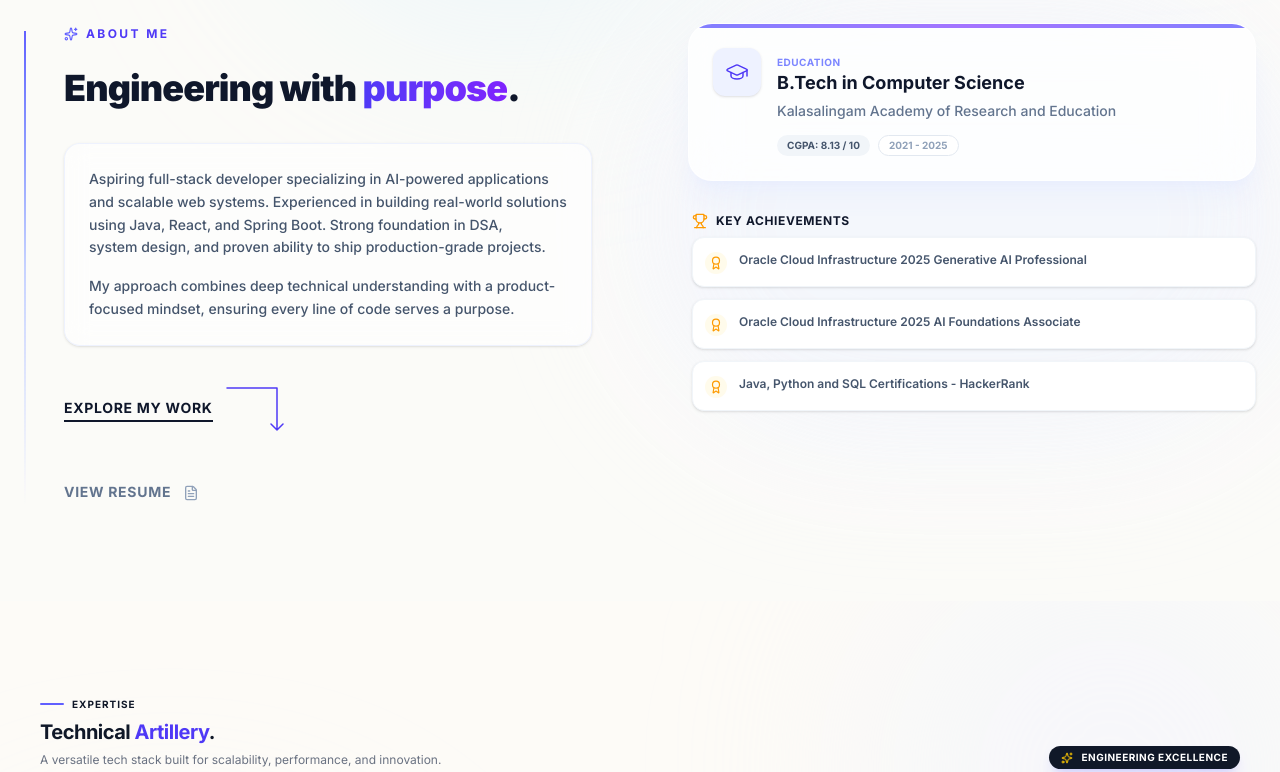
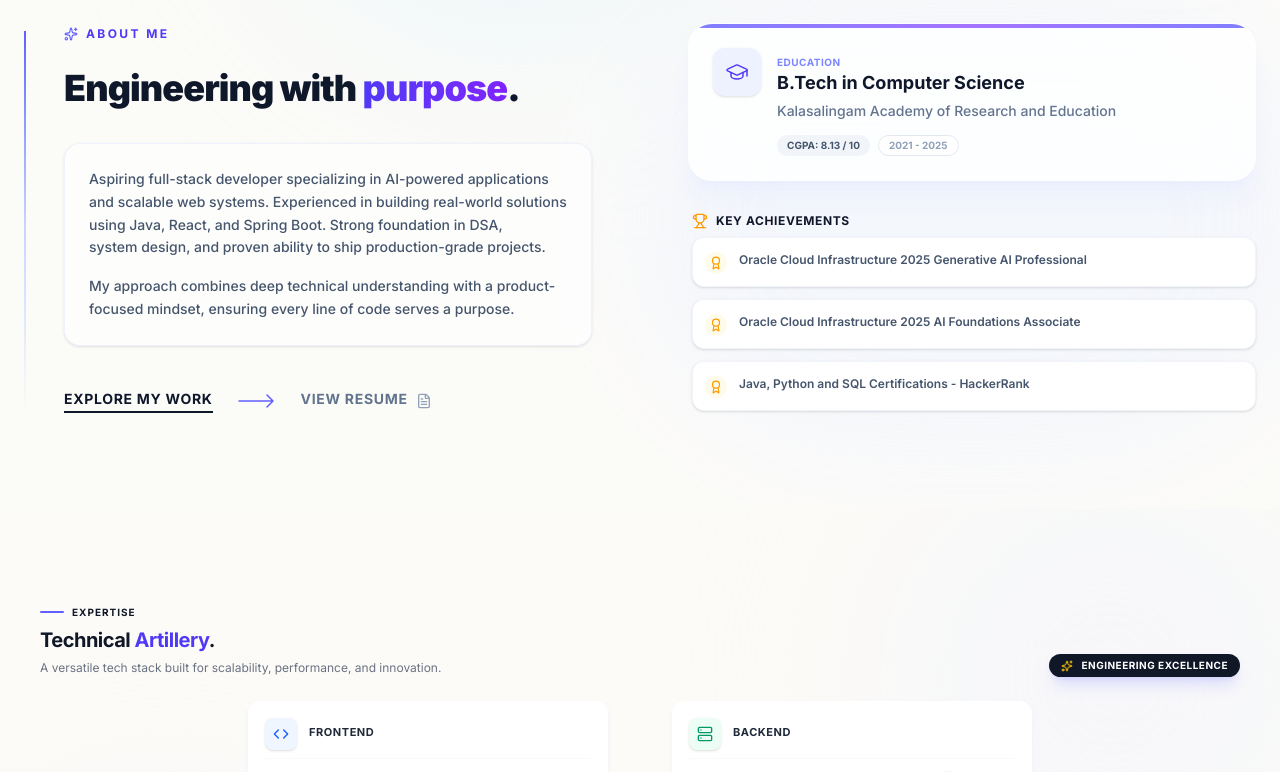
Before and after one commit to vinayredee/portfolio, a Next.js app: page / in a window 1280 px wide. Shown: the part 833-1605 px from the top of the page. Built offline with nearby package versions, Linux system fonts and the light colour scheme.

Commit message:
Reorganize buttons horizontal with arrow between

```diff
--- a/components/sections/About.tsx
+++ b/components/sections/About.tsx
@@ -41,30 +41,31 @@ export default function About({ id }: { id?: string }) {
                                 </div>
                             </div>
 
-                            {/* CTA Buttons - Aligned with Axis */}
-                            <div className="relative inline-flex flex-col items-start gap-12">
+                            {/* CTA Buttons - Horizontal Layout: Explore → Arrow → Resume */}
+                            <div className="relative inline-flex flex-row items-center gap-6 flex-wrap">
                                 {/* Explore Button */}
                                 <motion.a
                                     href="#projects"
-                                    whileHover={{ x: 5 }}
-                                    className="group inline-flex items-center gap-3 text-sm font-bold text-slate-900 uppercase tracking-wider"
+                                    whileHover={{ scale: 1.02 }}
+                                    className="group inline-flex items-center gap-2 text-sm font-bold text-slate-900 uppercase tracking-wider"
                                 >
                                     <span className="border-b-2 border-slate-900 pb-0.5 group-hover:border-indigo-600 group-hover:text-indigo-600 transition-colors">
                                         Explore My Work
                                     </span>
-                                    {/* L-Shaped Arrow (Extended Right then Down) */}
-                                    <svg width="60" height="48" viewBox="0 0 60 48" fill="none" stroke="currentColor" strokeWidth="1.5" strokeLinecap="round" strokeLinejoin="round" className="text-indigo-600 group-hover:translate-x-1 group-hover:translate-y-1 transition-transform">
-                                        <path d="M2 2H52V44M52 44L46 38M52 44L58 38" />
-                                    </svg>
                                 </motion.a>
+
+                                {/* Arrow Separator */}
+                                <svg width="40" height="16" viewBox="0 0 40 16" fill="none" stroke="currentColor" strokeWidth="1.5" strokeLinecap="round" strokeLinejoin="round" className="text-indigo-500">
+                                    <path d="M2 8H36M36 8L30 2M36 8L30 14" />
+                                </svg>
 
                                 {/* Resume Button */}
                                 <motion.a
-                                    href="https://drive.google.com/file/d/YOUR_RESUME_LINK_HERE/view?usp=sharing" // Placeholder
+                                    href="https://drive.google.com/file/d/YOUR_RESUME_LINK_HERE/view?usp=sharing"
                                     target="_blank"
                                     rel="noopener noreferrer"
-                                    whileHover={{ x: 5 }}
-                                    className="group inline-flex items-center gap-3 text-sm font-bold text-slate-500 uppercase tracking-wider hover:text-slate-800 transition-colors"
+                                    whileHover={{ scale: 1.02 }}
+                                    className="group inline-flex items-center gap-2 text-sm font-bold text-slate-500 uppercase tracking-wider hover:text-slate-800 transition-colors"
                                 >
                                     <span className="border-b border-transparent group-hover:border-slate-400 pb-0.5 transition-colors">
                                         View Resume
```
